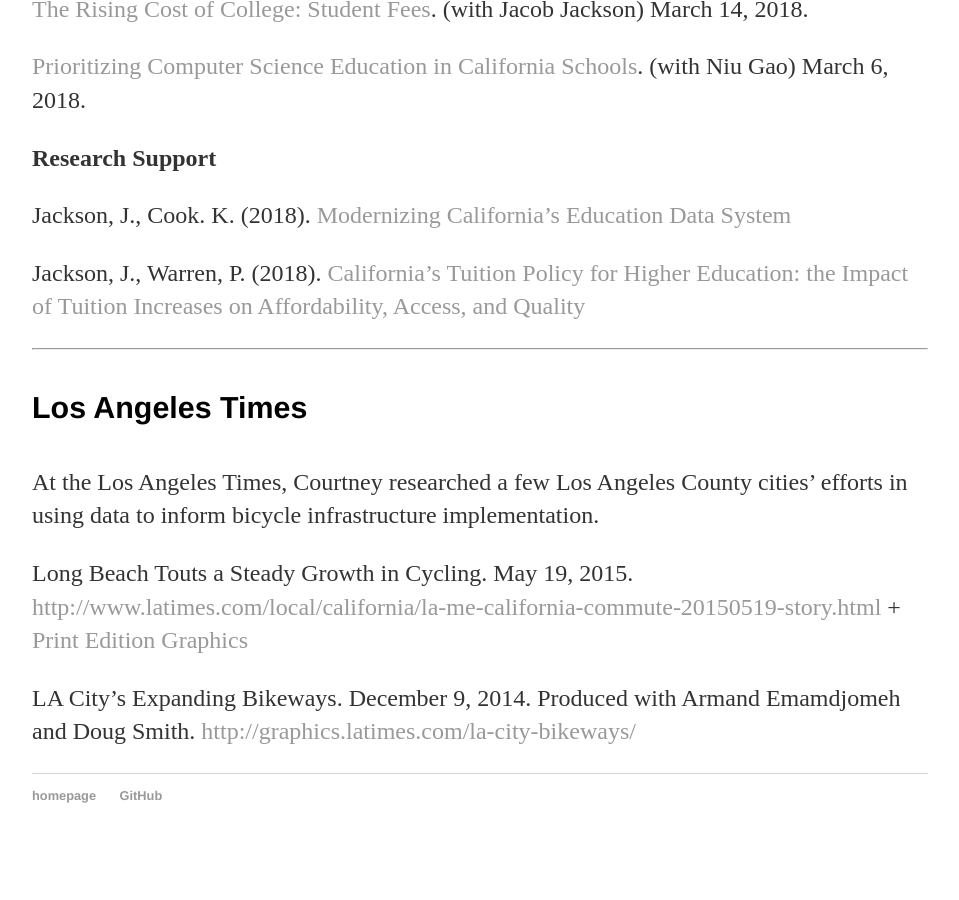
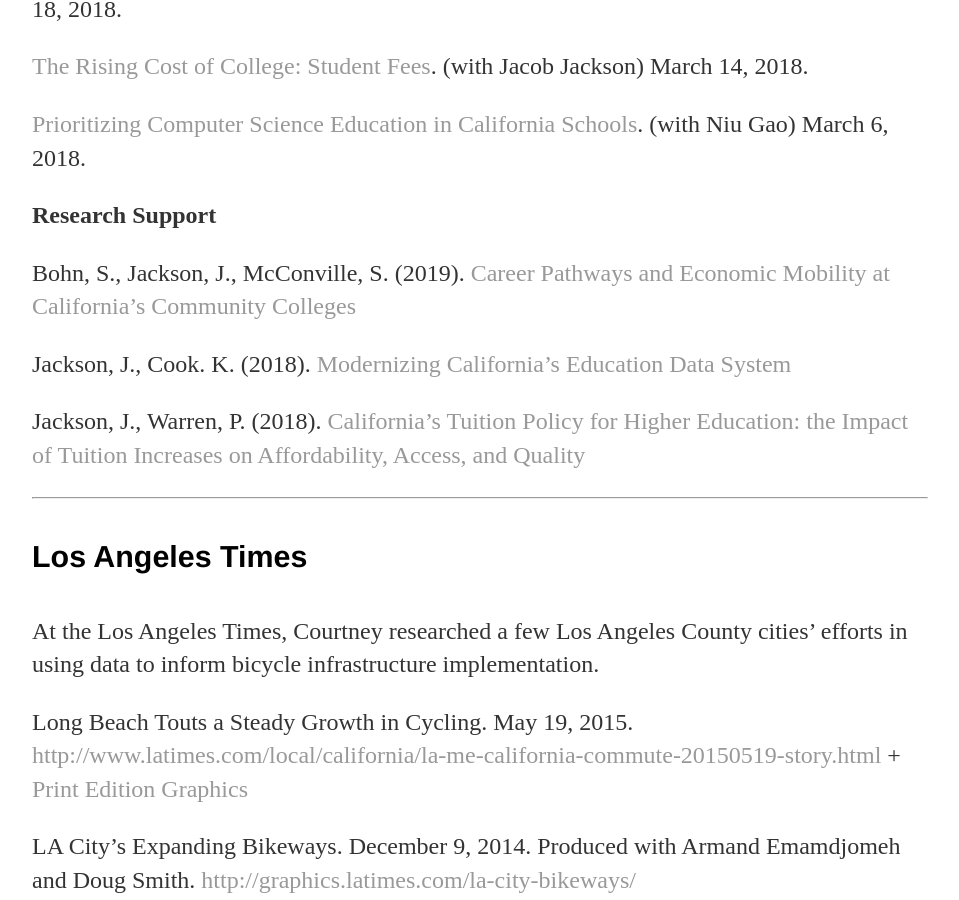
Before and after one commit to leecourt98/leecourt98.github.io, a Jekyll site: the page built from published-work/index.md, in a window 1280 px wide and 900 px high, scrolled down 1271 px. Shown: the whole window, without its empty margins (160-1119 px from the left). Built offline with Jekyll 4.4.1, drawn with Linux system fonts in a browser that asks for light colours; before the commit the page ends 2136 px from its top, so only the background shows below that; some of the changed text lies outside the part shown.

Commit message:
Update index.md

```diff
--- a/published-work/index.md
+++ b/published-work/index.md
@@ -8,6 +8,8 @@
 At PPIC, Courtney researches K-12 and higher education policy, with an emphasis on examining outcomes in California.
 
 **Publications**
+
+Cook, K., Jackson, J., **Lee, C.** (2019). [State Financial Aid in California](https://www.ppic.org/publication/state-financial-aid-in-california/)
 
 Goss, J., **Lee, C.**, Gao, N. (2019). [California's Digital Divide](https://www.ppic.org/publication/californias-digital-divide/)
 
@@ -41,6 +43,8 @@
 
 **Research Support**
 
+Bohn, S., Jackson, J., McConville, S. (2019). [Career Pathways and Economic Mobility at California's Community Colleges](https://www.ppic.org/publication/career-pathways-and-economic-mobility-at-californias-community-colleges/)
+
 Jackson, J., Cook. K. (2018). [Modernizing California's Education Data System](https://www.ppic.org/publication/modernizing-californias-education-data-system/)
 
 Jackson, J., Warren, P. (2018). [California’s Tuition Policy for Higher Education: the Impact of Tuition Increases on Affordability, Access, and Quality](http://www.ppic.org/publication/californias-tuition-policy-for-higher-education-the-impact-of-tuition-increases-on-affordability-access-and-quality/)
```
